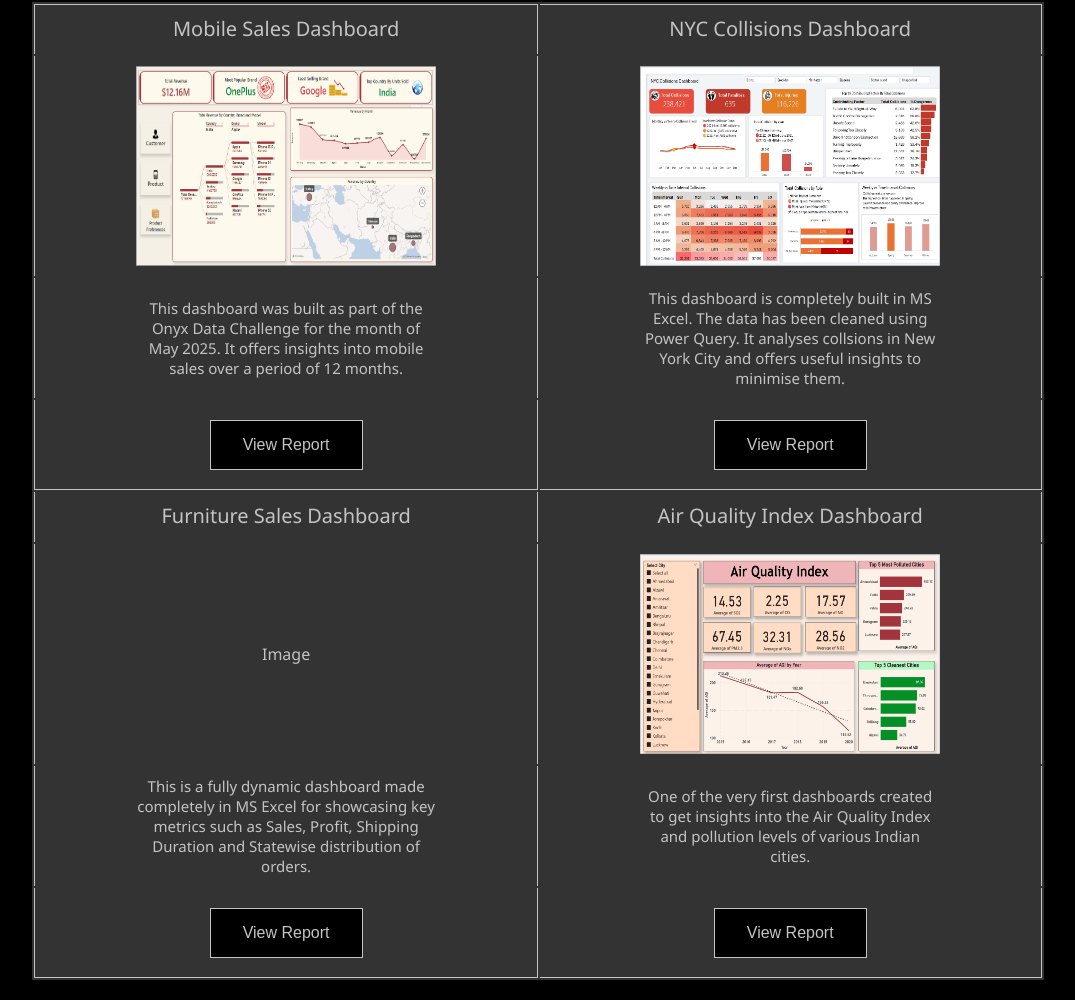
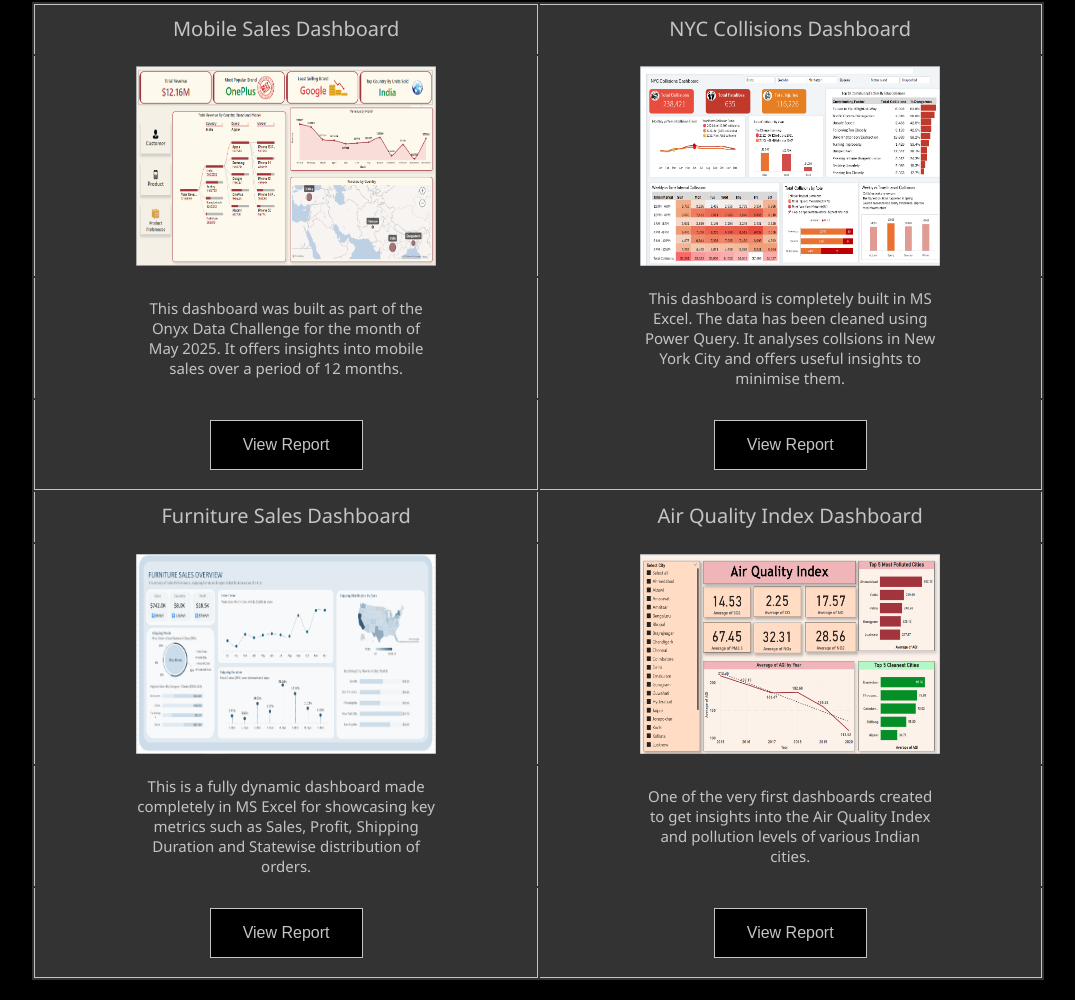
Before and after one commit to VisalakshiH/visalakshih.github.io, a plain HTML site: page index.html in a window 1280 px wide. Shown: the part 79-1079 px from the top of the page, without its empty margins (102-1177 px from the left). Drawn offline with Linux system fonts and the light colour scheme.

Commit message:
Add files via upload

```diff
--- a/index.html
+++ b/index.html
@@ -139,7 +139,7 @@
         <td class="tdtop">Air Quality Index Dashboard</td>
       </tr>
       <tr>
-        <td class="tdmid tdleft">Image</td>
+        <td class="tdmid tdleft"><img src="Furniture_Sales.png"></td>
         <td class="tdmid"><img src="AQI.png"></td>
       </tr>
 
```
Also changed, not shown: Furniture_Sales.png (added).
